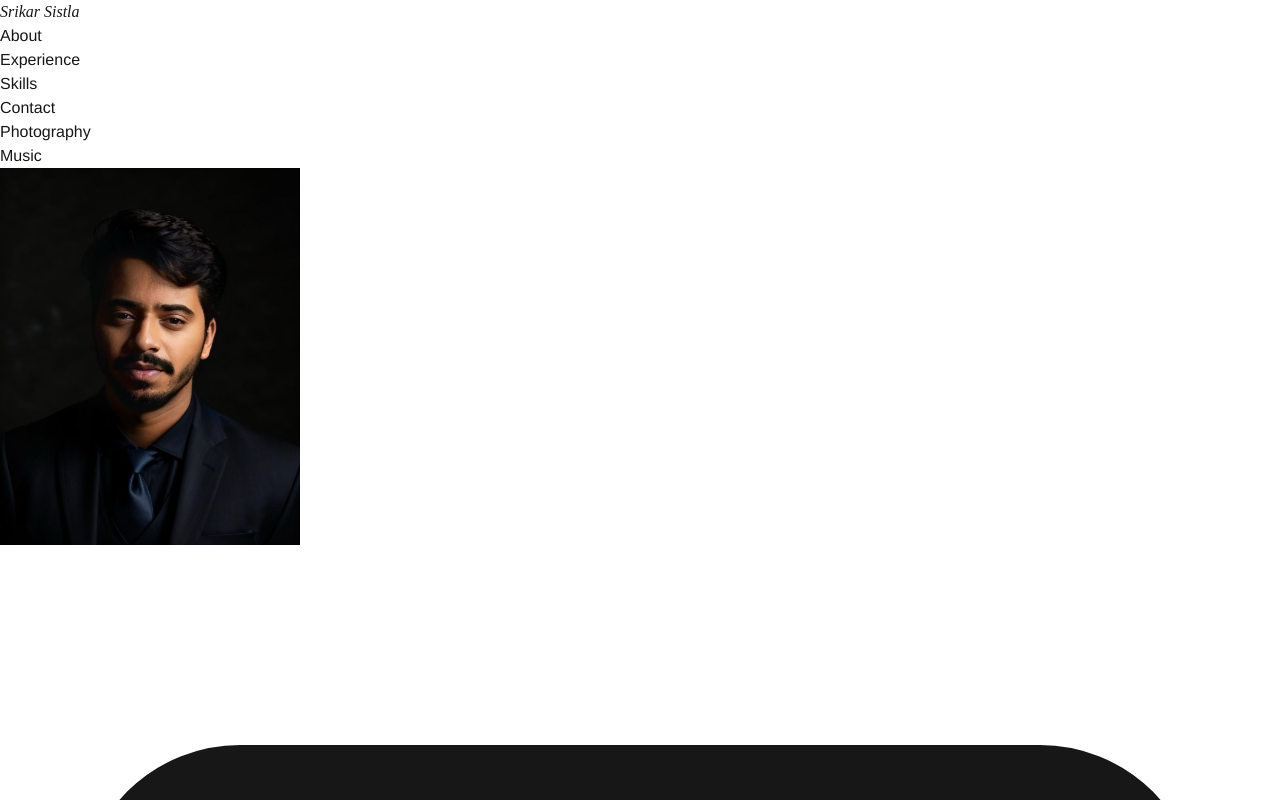
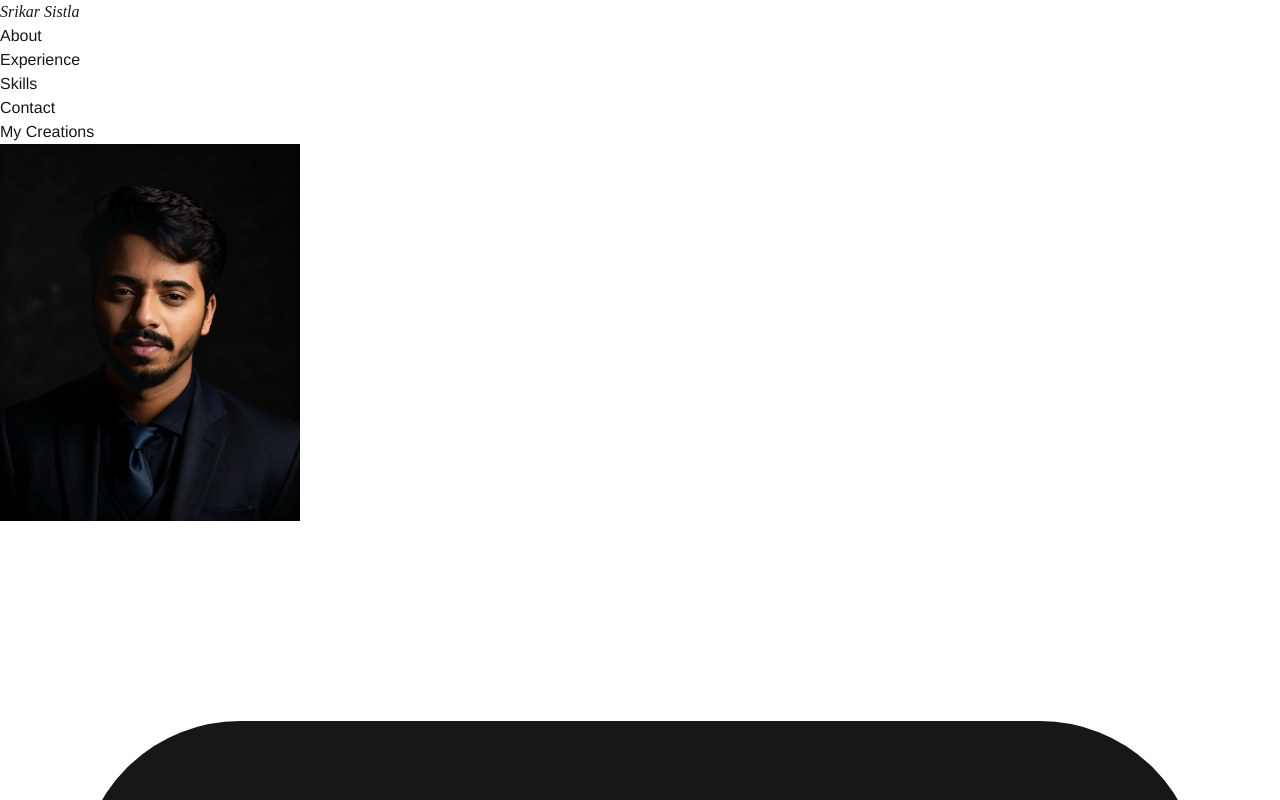
Before and after one commit to SrikarSistla08/MyPortfolio, a Next.js app: page / in a window 1280 px wide. Shown: the top 800 px of the page. Built offline with nearby package versions, Linux system fonts and the light colour scheme.

Commit message:
Minor change

```diff
--- a/src/components/header.js
+++ b/src/components/header.js
@@ -19,11 +19,11 @@ function Header() {
                         <li><a href="#contact">Contact</a></li>
                     </div>
                     <div className="hover:text-stone-500 transition-colors duration-200">
-                        <li><Link href="#creations">Photography</Link></li>
+                        <li><Link href="#creations">My Creations</Link></li>
                     </div>
-                    <div className="hover:text-stone-500 transition-colors duration-200">
+                    {/* <div className="hover:text-stone-500 transition-colors duration-200">
                         <li><Link href="#creations">Music</Link></li>
-                    </div>
+                    </div>*/}
                 </ul>
             </nav>
         </header>
```
